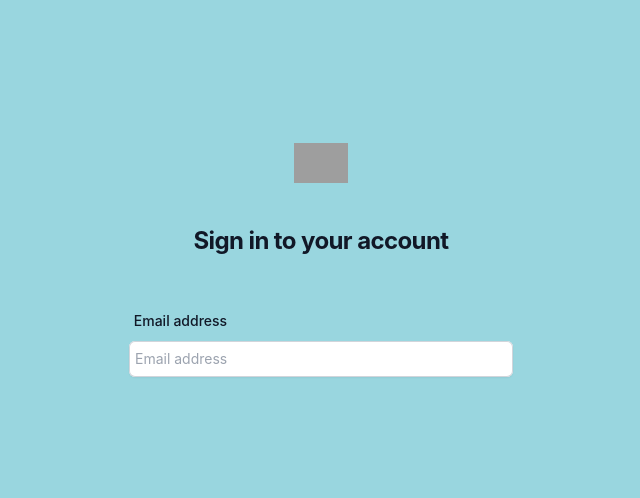
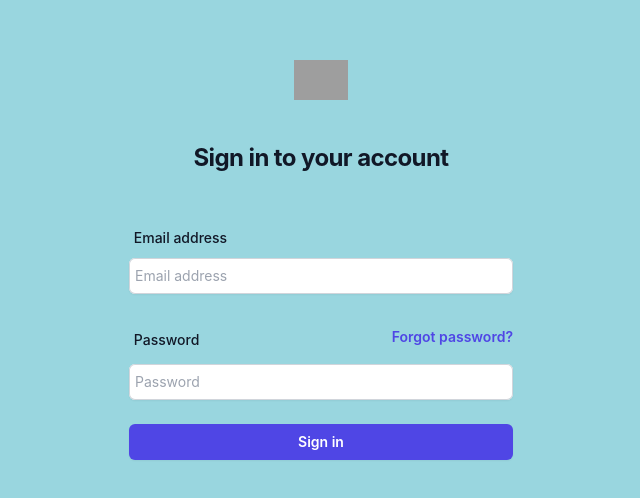
Before and after one commit to Otabek0111/Hellmark, a React (Vite) app in the folder client/: page /Login in a window 1280 px wide. Shown: the part 140-638 px from the top of the page, without its empty margins (319-959 px from the left). Built offline with nearby package versions, Linux system fonts and the light colour scheme; grey boxes are pictures that could not be loaded.

Commit message:
login page updated

```diff
--- a/client/src/pages/Login.jsx
+++ b/client/src/pages/Login.jsx
@@ -57,6 +57,38 @@
         </div>
       </div>
 
+      <div>
+        <div className="flex items-center justify-between">
+          <label htmlFor="password" className="block text-sm font-medium leading-6 text-gray-900">
+            Password
+          </label>
+          <div className="text-sm">
+            <a href="#" className="font-semibold text-indigo-600 hover:text-indigo-500">
+              Forgot password?
+            </a>
+          </div>
+        </div>
+        <div className="mt-2">
+          <input
+            id="password"
+            name="password"
+            type="password"
+            autoComplete="current-password"
+            placeholder="Password"
+            required
+            className="block w-full rounded-md border-0 px-1.5 py-1.5 text-gray-900 shadow-sm ring-1 ring-inset ring-gray-300 placeholder:text-gray-400 focus:ring-2 focus:ring-inset focus:ring-indigo-600 sm:text-sm sm:leading-6"
+          />
+        </div>
+      </div>
+
+      <div>
+        <button
+          type="submit"
+          className="flex w-full justify-center rounded-md bg-indigo-600 px-3 py-1.5 text-sm font-semibold leading-6 text-white shadow-sm hover:bg-indigo-500 focus-visible:outline focus-visible:outline-2 focus-visible:outline-offset-2 focus-visible:outline-indigo-600"
+        >
+          Sign in
+        </button>
+      </div>
 
     </form>
 
```
